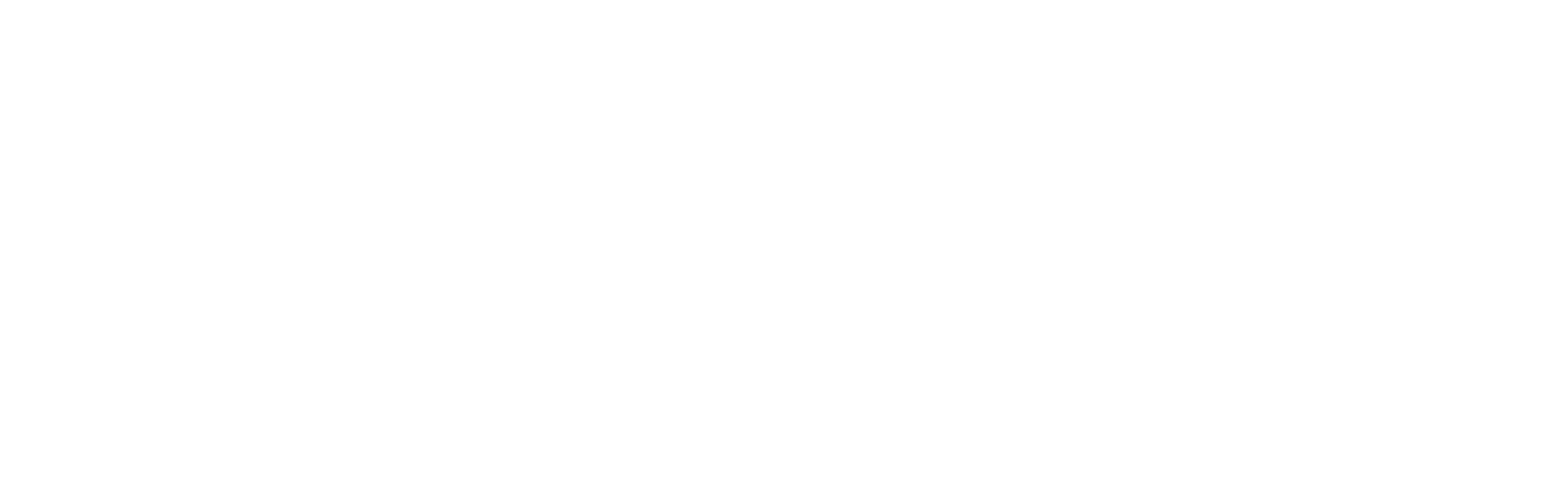
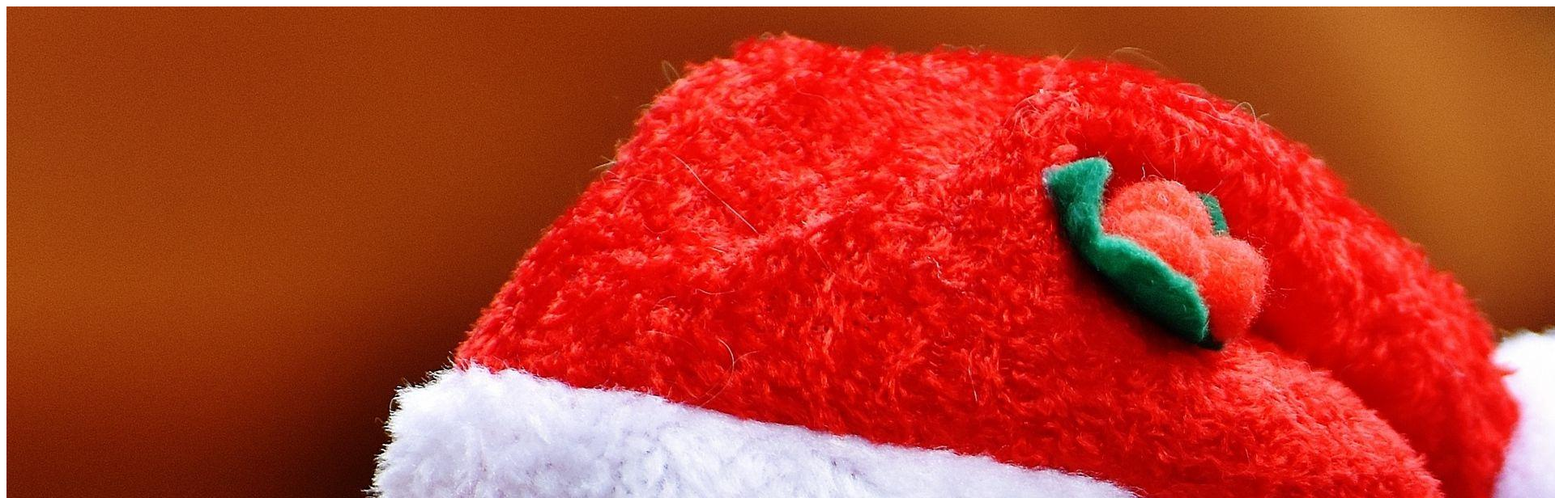
Before and after one commit to payalgupta13/inc-dec, a plain HTML site: page index.html in a window 1280 px wide. Shown: the top 616 px of the page at 81% size, 1920 px wide, since content can reach past the window. Drawn offline with Linux system fonts and the light colour scheme.

Commit message:
img added

```diff
--- a/index.html
+++ b/index.html
@@ -7,7 +7,7 @@
 </head>
 <body>
     <div clas="product-card">
-
+        <img src="teddy.jpg">
     </div>
 </body>
 </html>
```
